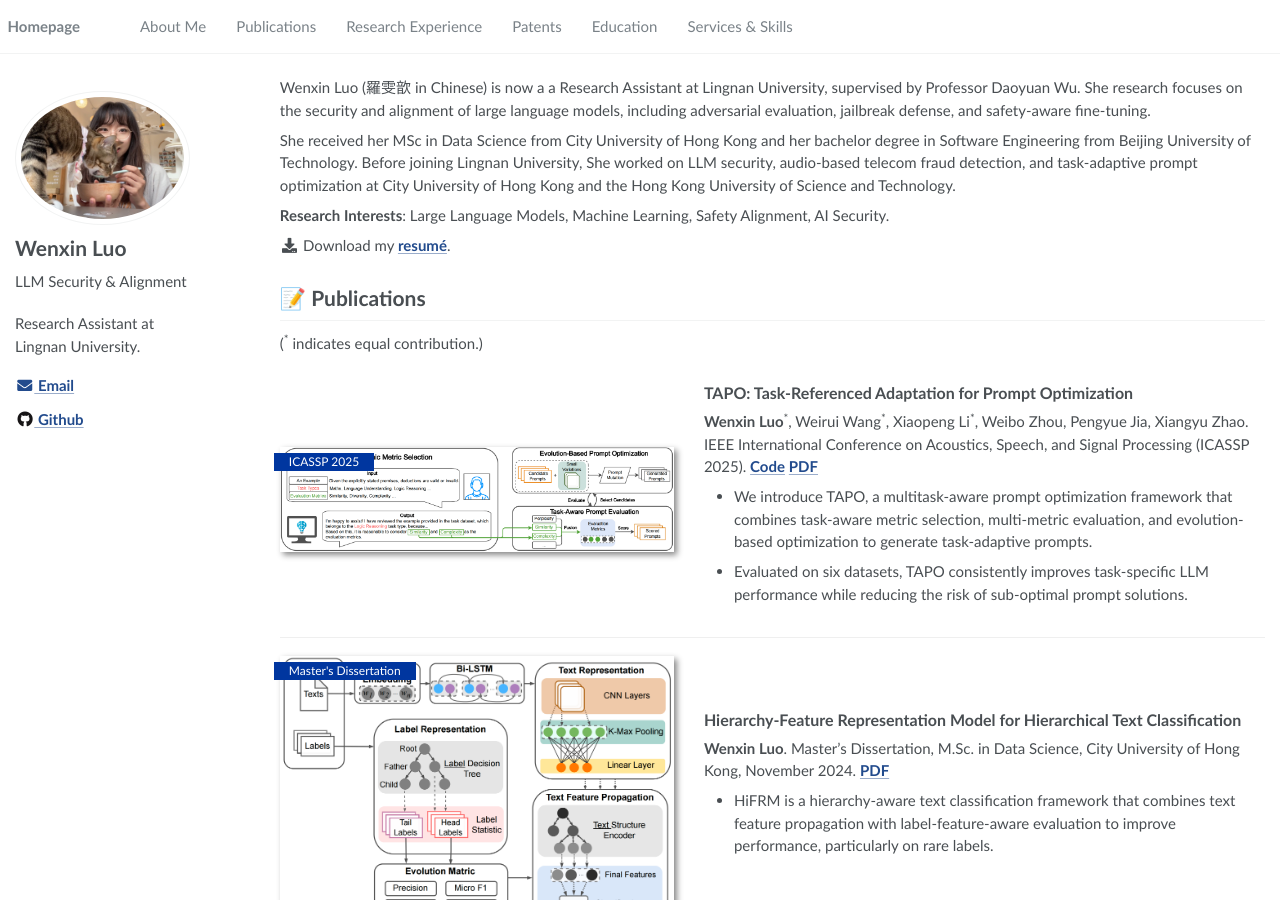
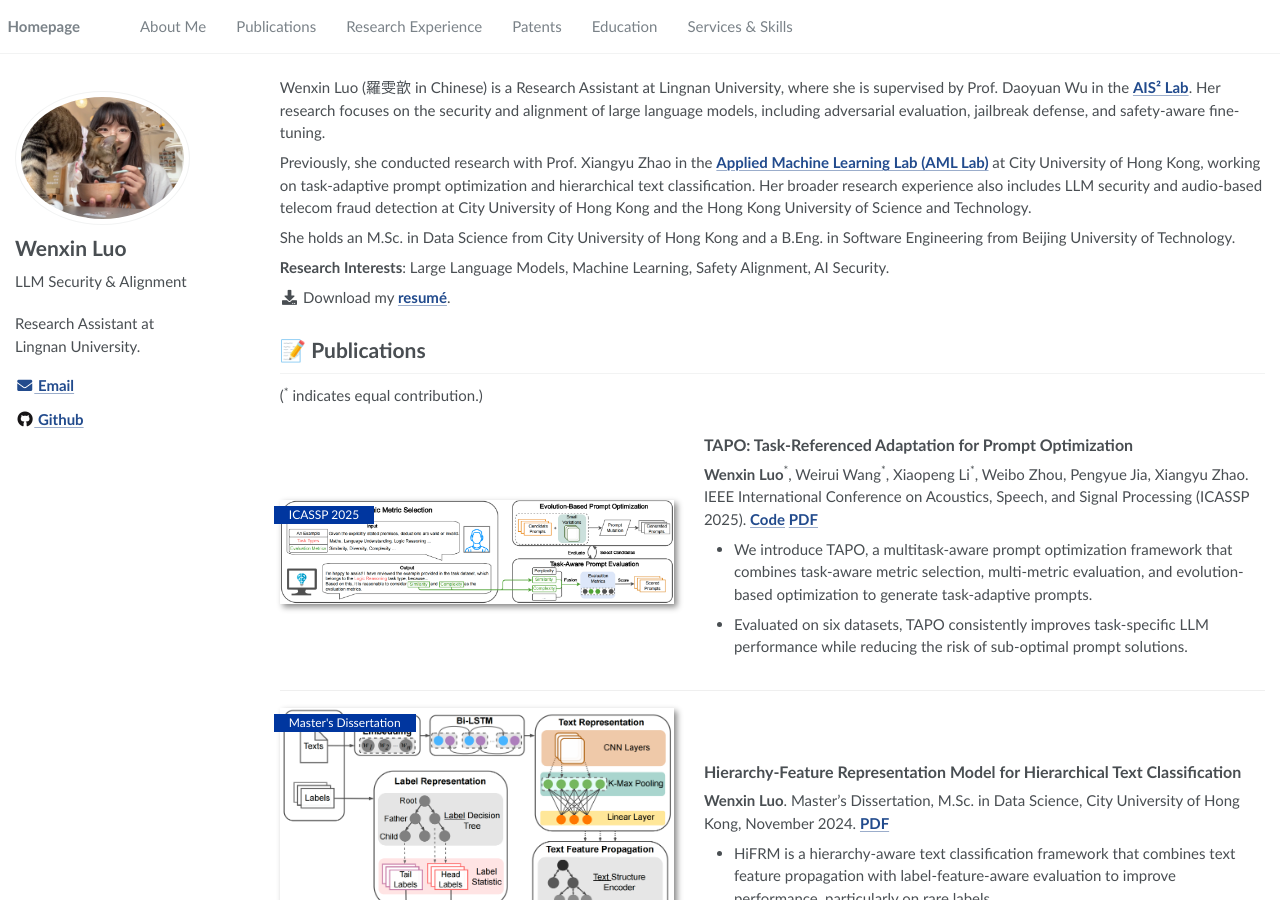
Before and after one commit to Wenxin-LU0/Wenxin-LU0.github.io, a Jekyll site: the page built from _pages/about.md, in a window 1280 px wide and 900 px high. Built offline with Jekyll 4.4.1, drawn with Linux system fonts in a browser that asks for light colours.

Commit message:
Refine biography and add lab links

```diff
--- a/_pages/include/intro.md
+++ b/_pages/include/intro.md
@@ -1,7 +1,9 @@
 
-Wenxin Luo (羅雯歆 in Chinese) is now a a Research Assistant at Lingnan University, supervised by Professor Daoyuan Wu. She research focuses on the security and alignment of large language models, including adversarial evaluation, jailbreak defense, and safety-aware fine-tuning.
+Wenxin Luo (羅雯歆 in Chinese) is a Research Assistant at Lingnan University, where she is supervised by Prof. Daoyuan Wu in the [AIS² Lab](https://ais2lab.github.io/). Her research focuses on the security and alignment of large language models, including adversarial evaluation, jailbreak defense, and safety-aware fine-tuning.
 
-She received her MSc in Data Science from City University of Hong Kong and her bachelor degree in Software Engineering from Beijing University of Technology. Before joining Lingnan University, She worked on LLM security, audio-based telecom fraud detection, and task-adaptive prompt optimization at City University of Hong Kong and the Hong Kong University of Science and Technology.
+Previously, she conducted research with Prof. Xiangyu Zhao in the [Applied Machine Learning Lab (AML Lab)](https://aml-cityu.github.io/) at City University of Hong Kong, working on task-adaptive prompt optimization and hierarchical text classification. Her broader research experience also includes LLM security and audio-based telecom fraud detection at City University of Hong Kong and the Hong Kong University of Science and Technology.
+
+She holds an M.Sc. in Data Science from City University of Hong Kong and a B.Eng. in Software Engineering from Beijing University of Technology.
 
 **Research Interests**: Large Language Models, Machine Learning, Safety Alignment, AI Security.
 
```
